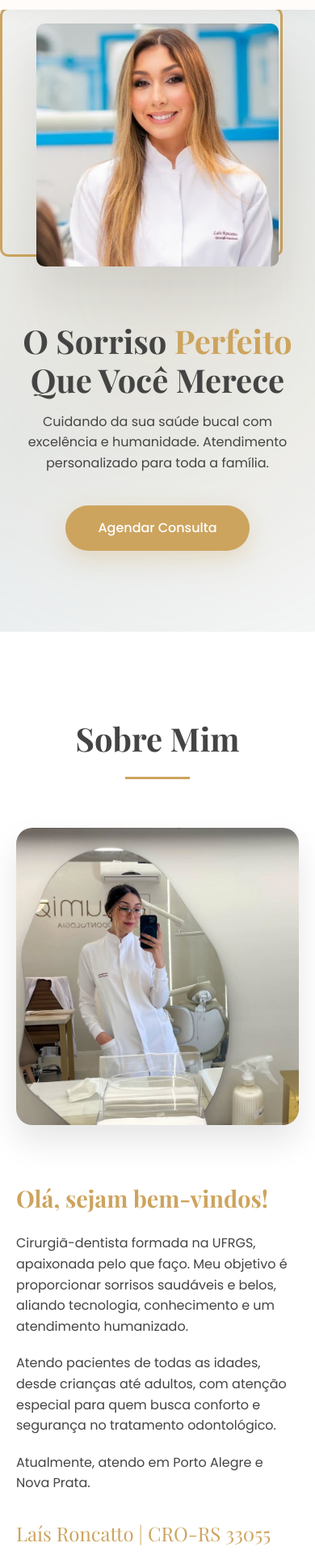
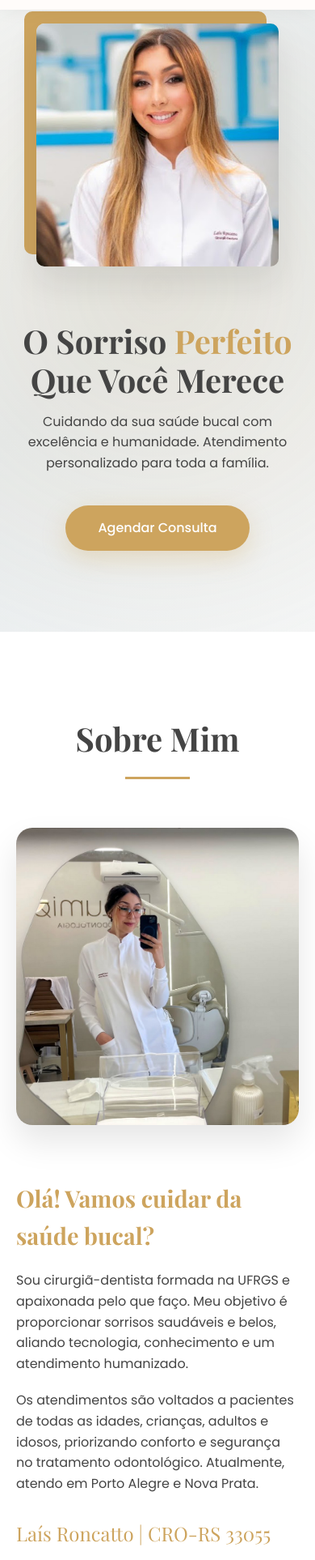
Before and after one commit to mateuscv/dentist-lr, a plain HTML site: page index.html in a window 390 px wide. Shown: the part 71-1997 px from the top of the page at 81% size. Drawn offline with nearby package versions, Linux system fonts and the light colour scheme.

Commit message:
text adjustments

```diff
--- a/index.html
+++ b/index.html
@@ -103,10 +103,9 @@
                     <img src="resources/mirror selfie.png" alt="Laís Roncatto - Cirurgiã-dentista">
                 </div>
                 <div class="about-text">
-                    <h3>Olá, sejam bem-vindos!</h3>
-                    <p>Cirurgiã-dentista formada na UFRGS, apaixonada pelo que faço. Meu objetivo é proporcionar sorrisos saudáveis e belos, aliando tecnologia, conhecimento e um atendimento humanizado.</p>
-                    <p>Atendo pacientes de todas as idades, desde crianças até adultos, com atenção especial para quem busca conforto e segurança no tratamento odontológico.</p>
-                    <p>Atualmente, atendo em Porto Alegre e Nova Prata.</p>
+                    <h3>Olá! Vamos cuidar da saúde bucal?</h3>
+                    <p>Sou cirurgiã-dentista formada na UFRGS e apaixonada pelo que faço. Meu objetivo é proporcionar sorrisos saudáveis e belos, aliando tecnologia, conhecimento e um atendimento humanizado.</p>
+                    <p>Os atendimentos são voltados a pacientes de todas as idades, crianças, adultos e idosos, priorizando conforto e segurança no tratamento odontológico. Atualmente, atendo em Porto Alegre e Nova Prata.</p>
                     <p class="signature">Laís Roncatto | CRO-RS 33055</p>
                 </div>
             </div>
@@ -206,7 +205,7 @@
                     <div class="map-container">
                         <h3>Porto Alegre</h3>
                         <p class="map-address">Rua São Mateus, 192 - Jardim do Salso<br/>Clínica Ivan Skroski Cirurgiões Dentistas</p>
-                        <iframe src="https://www.google.com/maps/embed?pb=!1m18!1m12!1m3!1d3455.564864336628!2d-51.22853368488756!3d-30.00283798198079!2m3!1f0!2f0!3f0!3m2!1i1024!2i768!4f13.1!3m3!1m2!1s0x95197756a1ee84eb%3A0xed015623656fa7a7!2sLa%C3%ADs+Roncatto+Dentista!5e0!3m2!1spt-BR!2sbr!4v1700000000000" width="100%" height="300" style="border:0;border-radius:10px;" allowfullscreen="" loading="lazy" referrerpolicy="no-referrer-when-downgrade"></iframe>
+                        <iframe src="https://www.google.com/maps/embed?pb=!1m18!1m12!1m3!1d3455.564864336628!2d-51.22853368488756!3d-30.00283798198079!2m3!1f0!2f0!3f0!3m2!1i1024!2i768!4f13.1!3m3!1m2!1s0x95197756a1ee84eb%3A0xed015623656fa7a7!2sLa%C3%ADs+Roncatto+Dentista!5e0!3m2!1spt-BR!2sbr!4v1700000000000" width="100%" height="200" style="border:0;border-radius:10px;" allowfullscreen="" loading="lazy" referrerpolicy="no-referrer-when-downgrade"></iframe>
                     </div>
                     <div class="map-container">
                         <h3>Nova Prata</h3>
--- a/style.css
+++ b/style.css
@@ -532,6 +532,13 @@ footer p {
 
     .hero-image img {
         max-width: 300px;
+        box-shadow:
+            0 20px 40px rgba(26, 26, 26, 0.1),
+            -15px -15px 0 0 var(--gold);
+    }
+
+    .hero-image::before {
+        display: none;
     }
 
     .about-content {
```
